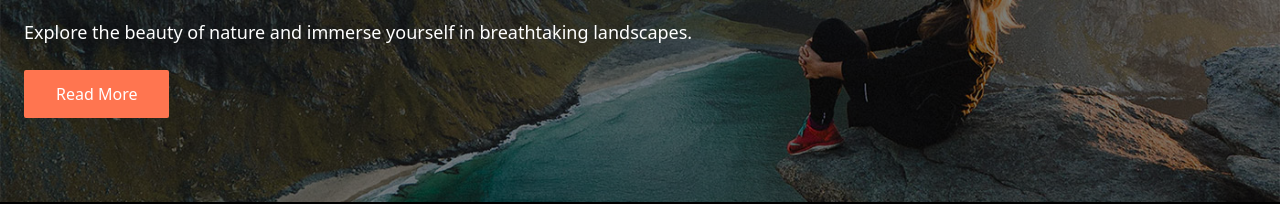
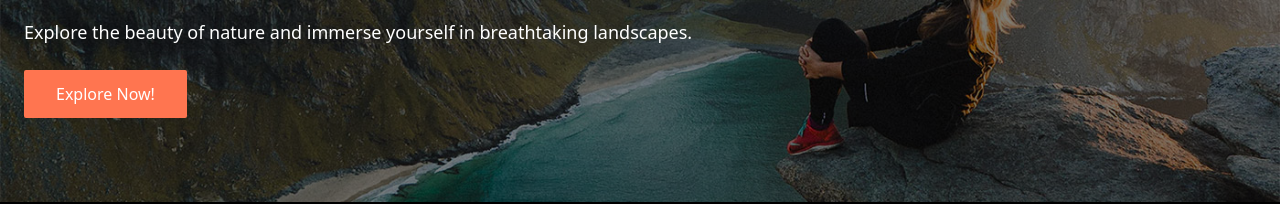
Before and after one commit to Nayem-Ahmed/Tourist-Guide-Client-Side, a React (Vite) app: page / in a window 1280 px wide. Shown: the part 4395-4599 px from the top of the page. Built offline with nearby package versions, Linux system fonts and the light colour scheme; no server answers.

Commit message:
error fixe

```diff
--- a/src/Components/Signup.jsx
+++ b/src/Components/Signup.jsx
@@ -24,7 +24,7 @@ const Signup = () => {
             const imageData = await imgUpload(data.photo[0]);
             console.log(user);
             // Update user profile with additional data (name, photo, etc.
-            const {photo} = await updateUserProfile(data?.firstName, imageData?.data?.url);
+            await updateUserProfile(data?.firstName, imageData?.data?.url);
             console.log(photo);
             // save user data in Database
             const sendUserData = await saveUser(user)
--- a/src/LayOut/Dashboard/AddPackage.jsx
+++ b/src/LayOut/Dashboard/AddPackage.jsx
@@ -110,7 +110,10 @@ const AddPackage = () => {
                             >
                                 <option value="">Select Tour Guide</option>
                                 <option value="Mary Johnson">Mary Johnson</option>
-                                <option value="Juan Perez">Juan Perez</option>
+                                <option value="Juan Perez">Alice Smith</option>
+                                <option value="Juan Perez">David Brown</option>
+                                <option value="Juan Perez">Emily White</option>
+                                <option value="Juan Perez">John Doe</option>
                                 {/* Add more options here */}
                             </select>
                             <div className="pointer-events-none absolute inset-y-0 right-0 flex items-center px-2 text-gray- 600">
--- a/src/Pages/Home/Blog.jsx
+++ b/src/Pages/Home/Blog.jsx
@@ -4,19 +4,19 @@ import { Link } from 'react-router-dom';
 
 const Blog = () => {
     return (
-        <div className="relative">
+        <div className="relative ">
             <img
-                className='h-80 w-full object-cover'
+                className='h-80 w-full object-cover '
                 src={blog}
                 alt="Tourist Destination"
             />
             <div className="absolute inset-0 flex items-center justify-start p-6 bg-black bg-opacity-50">
-                <div className="  text-white">
+                <div className="text-white">
                     <h2 className="text-3xl font-semibold mb-4">Discover Your Next Adventure</h2>
                     <p className="text-lg mb-6">Explore the beauty of nature and immerse yourself in breathtaking landscapes.</p>
-                    <Link to={`/blogDetails`}>
+                    <Link to={`/`}>
                         <button type='button' className='bg-[#ff7550] py-3 px-8 rounded-sm text-white hover:bg-black'>
-                            Read More
+                            Explore Now!
                         </button></Link>
                 </div>
             </div>
--- /dev/null
+++ b/src/Pages/Home/BlogDetails.jsx
@@ -0,0 +1,11 @@
+import React from 'react';
+
+const BlogDetails = () => {
+    return (
+        <div>
+            ddddddddddddddddddd
+        </div>
+    );
+};
+
+export default BlogDetails;
--- /dev/null
+++ b/src/Pages/Home/BlogNavbar.jsx
@@ -0,0 +1,11 @@
+import React from 'react';
+
+const BlogNavbar = () => {
+    return (
+        <div>
+            ffffffffffffff
+        </div>
+    );
+};
+
+export default BlogNavbar;
```
Also changed, not shown: src/Routes/Router.jsx (+12 -4 lines).
